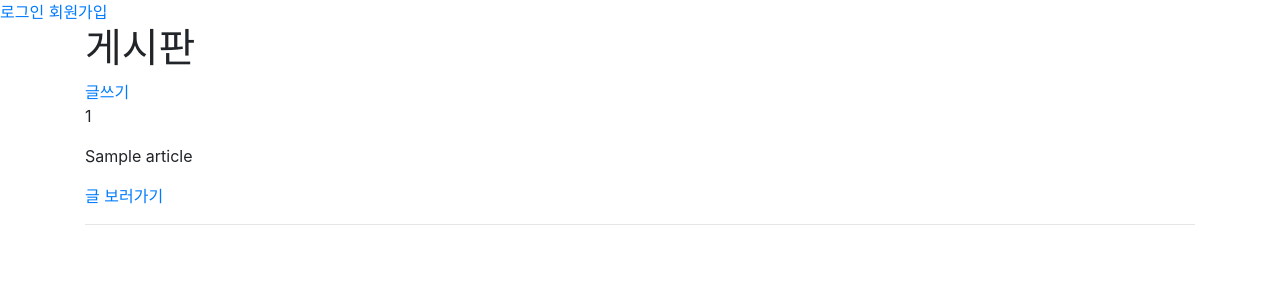
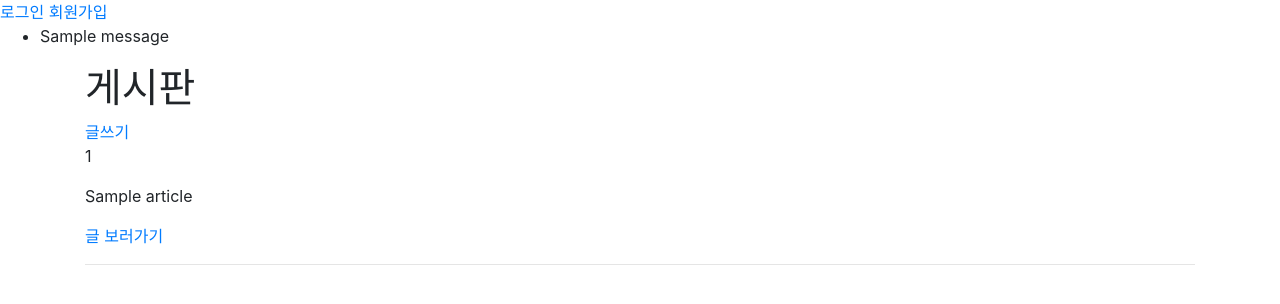
Before and after one commit to bbangso/practice, a Django app: page /articles/ in a window 1280 px wide. Shown: the top 304 px of the page. Run offline with Django 3.2, Linux system fonts and the light colour scheme; tables that the repository leaves empty hold one stand-in row (values such as "Sample post"); one stand-in notice (Sample message) is shown; some libraries are stand-ins or nearby versions.

Commit message:
feat: error message django의  message 기능을 활용하여 잘못된 접근시 알람

```diff
--- a/django/django_form/articles/views.py
+++ b/django/django_form/articles/views.py
@@ -67,6 +67,10 @@ def update(request, pk):
             'form': form,
         }
         return render(request, 'articles/form.html', context)
+
+    from django.contrib import messages
+    print('잘못된 접근')
+    messages.warning(request, '본인글만 수정가능')
     return redirect('articles:index')
 
 @require_POST
--- a/django/django_form/django_form/settings.py
+++ b/django/django_form/django_form/settings.py
@@ -126,3 +126,5 @@ USE_TZ = True
 # https://docs.djangoproject.com/en/3.1/howto/static-files/
 
 STATIC_URL = '/static/'
+
+MESSAGE_STORAGE = 'django.contrib.messages.storage.session.SessionStorage'
--- a/django/django_form/templates/base.html
+++ b/django/django_form/templates/base.html
@@ -15,6 +15,13 @@
     <a href="{% url 'accounts:signin' %}">로그인</a>
     <a href="{% url 'accounts:signup' %}">회원가입</a>
     {% endif %}
+    <ul class="messages">
+        {% for message in messages %}
+        <li {% if message.tags %} class="{{ message.tags }}" {% endif %}>
+            {{ message }}
+        </li>
+        {% endfor %}
+    </ul>
     <div class="container">
         {% block body %}
         {% endblock %}
```
